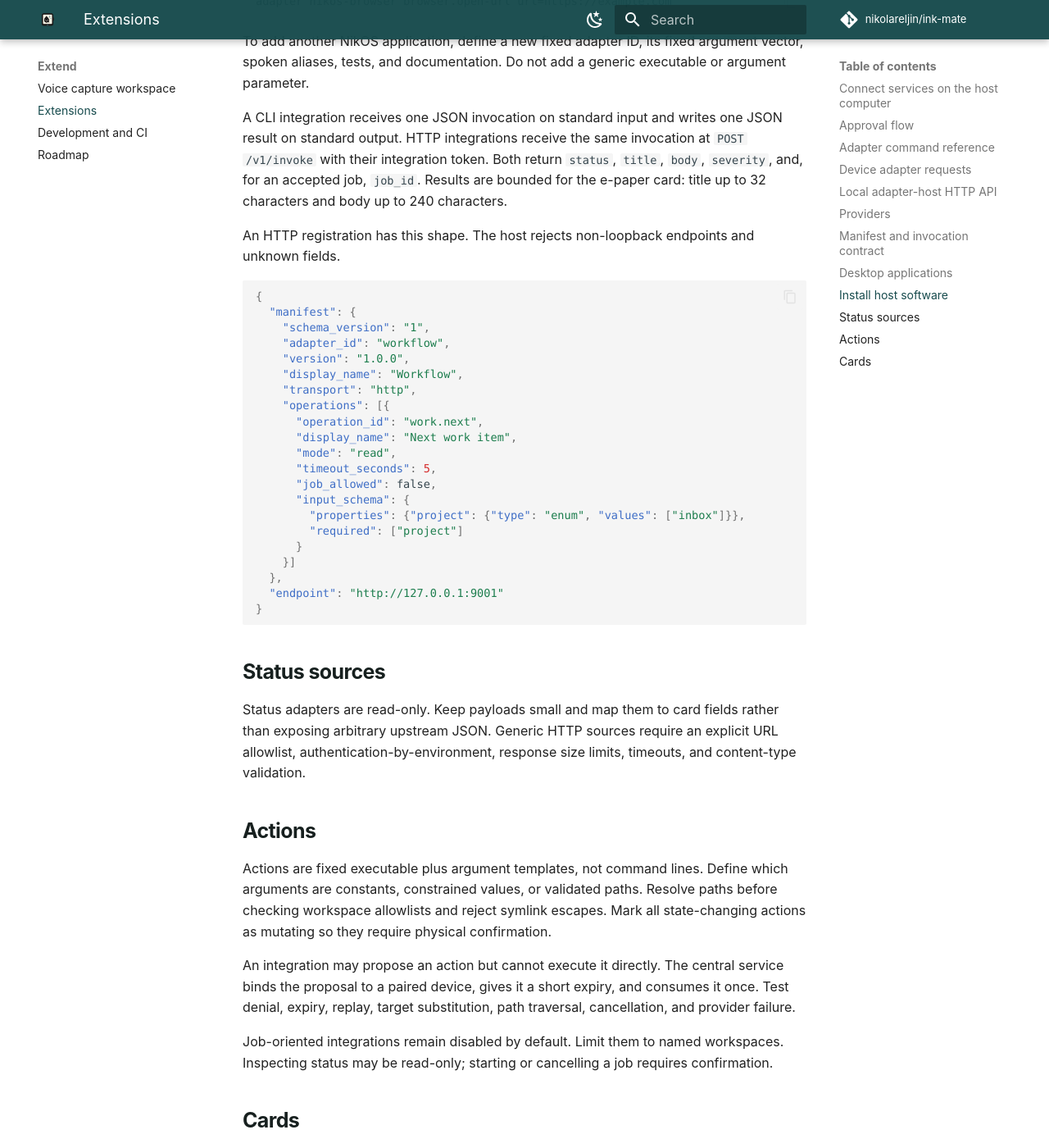
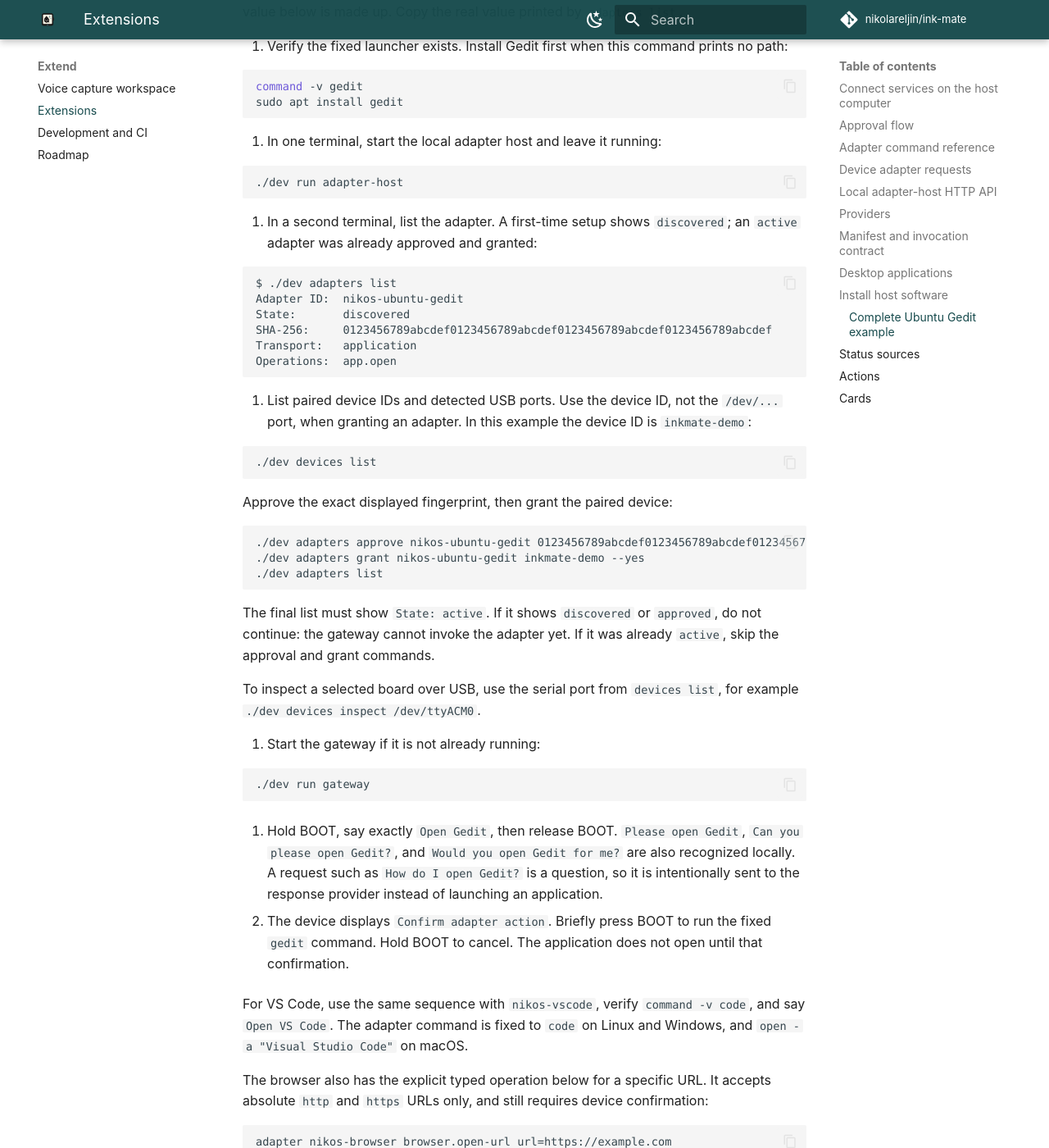
Before and after one commit to nikolareljin/ink-mate, an MkDocs documentation site: the page built from docs/extensions.md, in a window 1280 px wide and 1400 px high, scrolled down 6300 px. Shown: the whole window at 82% size. Built offline with MkDocs 1.6.1 and Material for MkDocs 9.7.7, drawn with Linux system fonts in a browser that asks for light colours; comment, search, counter and statistics services are not loaded; some of the changed text lies outside the part shown.

Commit message:
feat: document confirmed app launch

````diff
--- a/docs/extensions.md
+++ b/docs/extensions.md
@@ -201,6 +201,80 @@ grant each adapter that the device may use.
 The host registers only the adapters for its operating system. An unavailable
 launcher returns an error card instead of reporting success.
 
+### Complete Ubuntu Gedit example
+
+This is the full path from a host computer to a device-confirmed launch. The
+SHA-256 value below is made up. Copy the real value printed by `adapters list`.
+
+1. Verify the fixed launcher exists. Install Gedit first when this command
+   prints no path:
+
+   ```sh
+   command -v gedit
+   sudo apt install gedit
+   ```
+
+2. In one terminal, start the local adapter host and leave it running:
+
+   ```sh
+   ./dev run adapter-host
+   ```
+
+3. In a second terminal, list the adapter. A first-time setup shows
+   `discovered`; an `active` adapter was already approved and granted:
+
+   ```text
+   $ ./dev adapters list
+   Adapter ID:  nikos-ubuntu-gedit
+   State:       discovered
+   SHA-256:     0123456789abcdef0123456789abcdef0123456789abcdef0123456789abcdef
+   Transport:   application
+   Operations:  app.open
+   ```
+
+4. List paired device IDs and detected USB ports. Use the device ID, not the
+   `/dev/...` port, when granting an adapter. In this example the device ID is
+   `inkmate-demo`:
+
+   ```sh
+   ./dev devices list
+   ```
+
+   Approve the exact displayed fingerprint, then grant the paired device:
+
+   ```sh
+   ./dev adapters approve nikos-ubuntu-gedit 0123456789abcdef0123456789abcdef0123456789abcdef0123456789abcdef --yes
+   ./dev adapters grant nikos-ubuntu-gedit inkmate-demo --yes
+   ./dev adapters list
+   ```
+
+   The final list must show `State: active`. If it shows `discovered` or
+   `approved`, do not continue: the gateway cannot invoke the adapter yet. If
+   it was already `active`, skip the approval and grant commands.
+
+   To inspect a selected board over USB, use the serial port from `devices
+   list`, for example `./dev devices inspect /dev/ttyACM0`.
+
+5. Start the gateway if it is not already running:
+
+   ```sh
+   ./dev run gateway
+   ```
+
+6. Hold BOOT, say exactly `Open Gedit`, then release BOOT. `Please open Gedit`,
+   `Can you please open Gedit?`, and `Would you open Gedit for me?` are also
+   recognized locally. A request such as `How do I open Gedit?` is a question,
+   so it is intentionally sent to the response provider instead of launching
+   an application.
+
+7. The device displays `Confirm adapter action`. Briefly press BOOT to run the
+   fixed `gedit` command. Hold BOOT to cancel. The application does not open
+   until that confirmation.
+
+For VS Code, use the same sequence with `nikos-vscode`, verify `command -v
+code`, and say `Open VS Code`. The adapter command is fixed to `code` on Linux
+and Windows, and `open -a "Visual Studio Code"` on macOS.
+
 The browser also has the explicit typed operation below for a specific URL. It
 accepts absolute `http` and `https` URLs only, and still requires device
 confirmation:
````
Also changed, not shown: README.md (+1 -0 lines), 4 other files.
